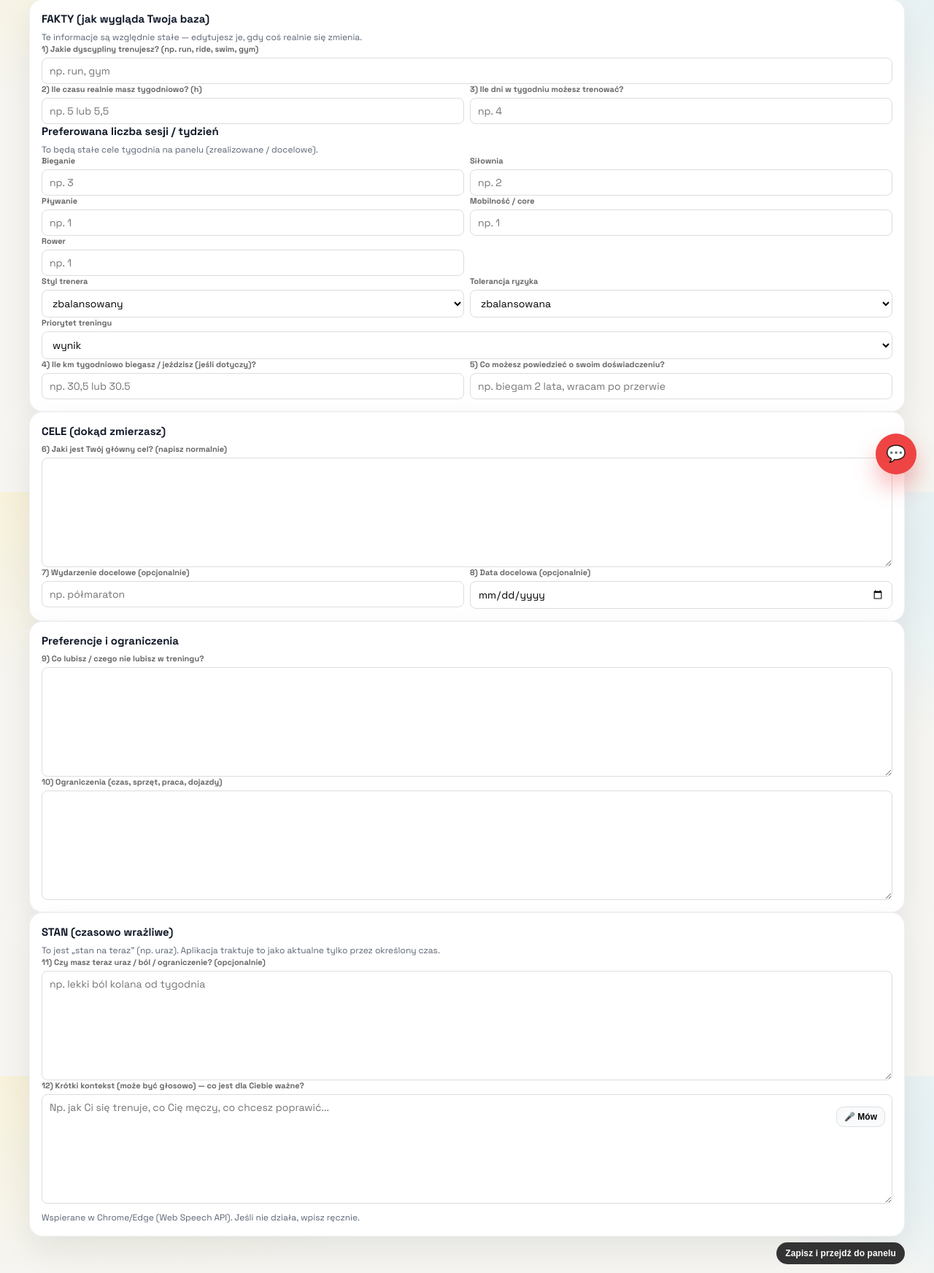
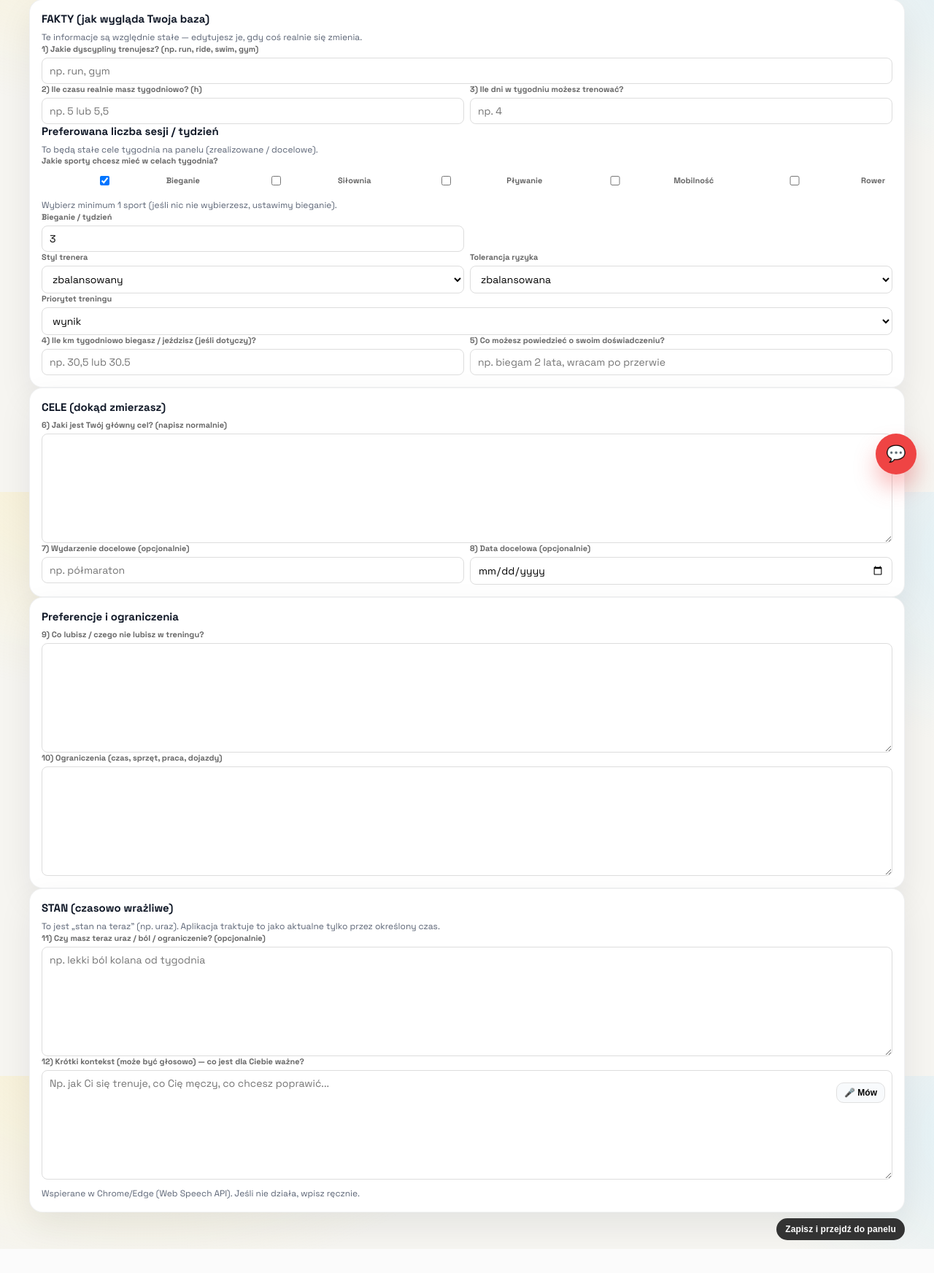
Before and after one commit to kub147/training-app, a Flask app: page /onboarding in a window 1280 px wide. Shown: the part 126-1870 px from the top of the page at 73% size. After the commit the page ends 1837 px from the top, so only its background shows below. Run offline with Flask 3, Linux system fonts and the light colour scheme; the visitor is signed in with stand-in values (Sample User, id 1); data comes from the database, SQL or seed files in the repository; some libraries are stand-ins or nearby versions.

Commit message:
traning options

```diff
--- a/app.py
+++ b/app.py
@@ -724,6 +724,7 @@ def ensure_schema() -> None:
             'weekly_distance_km': "weekly_distance_km REAL",
             'days_per_week': "days_per_week INTEGER",
             'weekly_goal_workouts': "weekly_goal_workouts INTEGER",
+            'weekly_focus_sports': "weekly_focus_sports TEXT",
             'weekly_run_sessions': "weekly_run_sessions INTEGER",
             'weekly_gym_sessions': "weekly_gym_sessions INTEGER",
             'weekly_swim_sessions': "weekly_swim_sessions INTEGER",
@@ -828,6 +829,16 @@ ACTIVITY_LABELS = {
         "other": "Other",
     },
 }
+
+TARGET_SPORT_FIELDS = {
+    "run": "weekly_run_sessions",
+    "gym": "weekly_gym_sessions",
+    "swim": "weekly_swim_sessions",
+    "mobility": "weekly_mobility_sessions",
+    "ride": "weekly_ride_sessions",
+}
+
+TARGET_SPORT_ORDER = ["run", "gym", "swim", "mobility", "ride"]
 
 WEEKDAYS_FULL = {
     "pl": ["poniedziałek", "wtorek", "środa", "czwartek", "piątek", "sobota", "niedziela"],
@@ -1278,14 +1289,7 @@ def compute_profile_defaults_from_history(user_id: int) -> None:
     if profile.weekly_goal_workouts is None and avg_count > 0:
         profile.weekly_goal_workouts = max(1, int(round(avg_count)))
         changed = True
-    bucket_field_map = {
-        "run": "weekly_run_sessions",
-        "gym": "weekly_gym_sessions",
-        "swim": "weekly_swim_sessions",
-        "mobility": "weekly_mobility_sessions",
-        "ride": "weekly_ride_sessions",
-    }
-    for bucket, field_name in bucket_field_map.items():
+    for bucket, field_name in TARGET_SPORT_FIELDS.items():
         if getattr(profile, field_name, None) is not None:
             continue
         bucket_total = bucket_counts.get(bucket, 0)
@@ -1294,6 +1298,11 @@ def compute_profile_defaults_from_history(user_id: int) -> None:
         avg_bucket_sessions = bucket_total / max(1, len(weeks))
         setattr(profile, field_name, max(1, int(round(avg_bucket_sessions))))
         changed = True
+    if not (profile.weekly_focus_sports or "").strip():
+        inferred_focus = [k for k in TARGET_SPORT_ORDER if bucket_counts.get(k, 0) > 0]
+        if inferred_focus:
+            profile.weekly_focus_sports = ",".join(inferred_focus)
+            changed = True
 
     if changed:
         _sync_legacy_weekly_goal(profile)
@@ -1662,17 +1671,52 @@ def _target_bucket_label(bucket: str) -> str:
     return labels.get(bucket, bucket)
 
 
+def _normalize_focus_sports(raw_values: list[str] | tuple[str, ...] | None) -> list[str]:
+    if not raw_values:
+        return ["run"]
+
+    out = []
+    seen = set()
+    for raw in raw_values:
+        if raw is None:
+            continue
+        parts = str(raw).split(",")
+        for part in parts:
+            key = part.strip().lower()
+            if key not in TARGET_SPORT_FIELDS:
+                continue
+            if key in seen:
+                continue
+            out.append(key)
+            seen.add(key)
+    return out or ["run"]
+
+
+def _get_focus_sports(profile_obj: UserProfile | None, weekly_targets: dict[str, int] | None = None) -> list[str]:
+    if weekly_targets is None:
+        weekly_targets = _get_weekly_session_targets(profile_obj)
+
+    if profile_obj and getattr(profile_obj, "weekly_focus_sports", None):
+        selected = _normalize_focus_sports([profile_obj.weekly_focus_sports])
+        if selected:
+            return selected
+
+    inferred = [k for k in TARGET_SPORT_ORDER if int(weekly_targets.get(k, 0) or 0) > 0]
+    if inferred:
+        return inferred
+    return ["run"]
+
+
+def _build_weekly_target_form_context(profile_obj: UserProfile | None) -> tuple[list[str], dict[str, int]]:
+    targets = _get_weekly_session_targets(profile_obj)
+    focus_sports = _get_focus_sports(profile_obj, targets)
+    return focus_sports, targets
+
+
 def _get_weekly_session_targets(profile_obj: UserProfile | None) -> dict[str, int]:
-    fields = {
-        "run": "weekly_run_sessions",
-        "gym": "weekly_gym_sessions",
-        "swim": "weekly_swim_sessions",
-        "mobility": "weekly_mobility_sessions",
-        "ride": "weekly_ride_sessions",
-    }
-    targets = {k: 0 for k in fields}
+    targets = {k: 0 for k in TARGET_SPORT_FIELDS}
     if profile_obj:
-        for key, field in fields.items():
+        for key, field in TARGET_SPORT_FIELDS.items():
             val = getattr(profile_obj, field, None)
             try:
                 targets[key] = max(0, int(val or 0))
@@ -1708,7 +1752,7 @@ def _count_week_sessions_by_target(user_id: int, week_start: date, week_end: dat
         end=datetime.combine(week_end + timedelta(days=1), datetime.min.time()),
         order_asc=True,
     )
-    out = {"run": 0, "gym": 0, "swim": 0, "mobility": 0, "ride": 0}
+    out = {k: 0 for k in TARGET_SPORT_ORDER}
     for a in acts:
         b = normalize_activity_bucket(a.activity_type, a.notes)
         if b in out:
@@ -1771,10 +1815,11 @@ def build_goal_progress(user_id: int, profile_obj: UserProfile | None, range_day
         projected_4w = target_weekly
 
     weekly_targets = _get_weekly_session_targets(profile_obj)
-    weekly_goal = max(1, sum(weekly_targets.values()))
+    focus_sports = _get_focus_sports(profile_obj, weekly_targets)
+    weekly_goal = max(1, sum(int(weekly_targets.get(k, 0) or 0) for k in focus_sports))
     week_start = today - timedelta(days=today.weekday())
     done_targets = _count_week_sessions_by_target(user_id=user_id, week_start=week_start, week_end=today)
-    workouts_done = sum(done_targets.values())
+    workouts_done = sum(int(done_targets.get(k, 0) or 0) for k in focus_sports)
     completion_pct = int(round(min(100.0, (workouts_done / max(1, weekly_goal)) * 100.0)))
 
     if days_left <= 0:
@@ -1814,6 +1859,7 @@ def build_goal_progress(user_id: int, profile_obj: UserProfile | None, range_day
         "workouts_done_this_week": workouts_done,
         "weekly_targets": weekly_targets,
         "weekly_done_targets": done_targets,
+        "focus_sports": focus_sports,
         "updated_on": today.isoformat(),
     }
 
@@ -1864,15 +1910,10 @@ def get_profile_and_state_context(user: User) -> str:
         if profile.weekly_goal_workouts is not None:
             facts.append(f"Cel treningów/tydz.: {profile.weekly_goal_workouts}")
         weekly_targets = _get_weekly_session_targets(profile)
-        if any(weekly_targets.values()):
-            facts.append(
-                "Preferowana częstotliwość/tydz.: "
-                f"run {weekly_targets.get('run', 0)}, "
-                f"gym {weekly_targets.get('gym', 0)}, "
-                f"swim {weekly_targets.get('swim', 0)}, "
-                f"mobility {weekly_targets.get('mobility', 0)}, "
-                f"ride {weekly_targets.get('ride', 0)}"
-            )
+        focus_sports = _get_focus_sports(profile, weekly_targets)
+        if focus_sports:
+            freq_parts = [f"{sport} {weekly_targets.get(sport, 0)}" for sport in focus_sports]
+            facts.append("Preferowana częstotliwość/tydz.: " + ", ".join(freq_parts))
         if profile.experience_text:
             facts.append(f"Doświadczenie: {profile.experience_text}")
         lines.append("FACTS: " + (" | ".join(facts) if facts else "brak"))
@@ -2127,6 +2168,7 @@ def register():
         password = request.form.get("password") or ""
         first_name = (request.form.get("first_name") or "").strip()
         last_name = (request.form.get("last_name") or "").strip()
+        selected_sports = _normalize_focus_sports(request.form.getlist("weekly_focus_sports"))
 
         zip_file = request.files.get("strava_zip")
 
@@ -2148,7 +2190,16 @@ def register():
         db.session.add(user)
         db.session.commit()
 
-        profile = UserProfile(user_id=user.id)
+        profile = UserProfile(
+            user_id=user.id,
+            weekly_focus_sports=",".join(selected_sports),
+            primary_sports=",".join(selected_sports),
+        )
+        for sport in selected_sports:
+            field_name = TARGET_SPORT_FIELDS.get(sport)
+            if field_name:
+                setattr(profile, field_name, 1)
+        _sync_legacy_weekly_goal(profile)
         db.session.add(profile)
         db.session.commit()
 
@@ -2184,7 +2235,11 @@ def register():
 
         return redirect(url_for("index"))
 
-    return render_template("register.html")
+    return render_template(
+        "register.html",
+        target_sport_keys=TARGET_SPORT_ORDER,
+        focus_sports=["run", "gym"],
+    )
 
 
 @app.route("/login", methods=["GET", "POST"])
@@ -2313,11 +2368,13 @@ def onboarding():
         profile.weekly_time_hours = _to_float(request.form.get("weekly_time_hours"))
         profile.weekly_distance_km = _to_float(request.form.get("weekly_distance_km"))
         profile.days_per_week = _to_int(request.form.get("days_per_week"))
-        profile.weekly_run_sessions = _to_int(request.form.get("weekly_run_sessions"))
-        profile.weekly_gym_sessions = _to_int(request.form.get("weekly_gym_sessions"))
-        profile.weekly_swim_sessions = _to_int(request.form.get("weekly_swim_sessions"))
-        profile.weekly_mobility_sessions = _to_int(request.form.get("weekly_mobility_sessions"))
-        profile.weekly_ride_sessions = _to_int(request.form.get("weekly_ride_sessions"))
+        selected_sports = _normalize_focus_sports(request.form.getlist("weekly_focus_sports"))
+        profile.weekly_focus_sports = ",".join(selected_sports)
+        for sport, field_name in TARGET_SPORT_FIELDS.items():
+            if sport in selected_sports:
+                setattr(profile, field_name, _to_int(request.form.get(field_name)) or 0)
+            else:
+                setattr(profile, field_name, 0)
         profile.coach_style = _clip(request.form.get("coach_style"), 40)
         profile.risk_tolerance = _clip(request.form.get("risk_tolerance"), 40)
         profile.training_priority = _clip(request.form.get("training_priority"), 40)
@@ -2362,7 +2419,15 @@ def onboarding():
         flash(tr("Dzięki! Profil zapisany. Możesz korzystać z dashboardu.", "Thanks! Profile saved. You can now use the dashboard."))
         return redirect(url_for("index"))
 
-    return render_template("onboarding.html", profile=profile)
+    focus_sports, target_values = _build_weekly_target_form_context(profile)
+    return render_template(
+        "onboarding.html",
+        profile=profile,
+        target_sport_keys=TARGET_SPORT_ORDER,
+        target_sport_fields=TARGET_SPORT_FIELDS,
+        focus_sports=focus_sports,
+        target_values=target_values,
+    )
 
 
 @app.route("/profile", methods=["GET", "POST"])
@@ -2421,11 +2486,13 @@ def profile():
             profile_obj.weekly_time_hours = _to_float(request.form.get("weekly_time_hours"))
             profile_obj.weekly_distance_km = _to_float(request.form.get("weekly_distance_km"))
             profile_obj.days_per_week = _to_int(request.form.get("days_per_week"))
-            profile_obj.weekly_run_sessions = _to_int(request.form.get("weekly_run_sessions"))
-            profile_obj.weekly_gym_sessions = _to_int(request.form.get("weekly_gym_sessions"))
-            profile_obj.weekly_swim_sessions = _to_int(request.form.get("weekly_swim_sessions"))
-            profile_obj.weekly_mobility_sessions = _to_int(request.form.get("weekly_mobility_sessions"))
-            profile_obj.weekly_ride_sessions = _to_int(request.form.get("weekly_ride_sessions"))
+            selected_sports = _normalize_focus_sports(request.form.getlist("weekly_focus_sports"))
+            profile_obj.weekly_focus_sports = ",".join(selected_sports)
+            for sport, field_name in TARGET_SPORT_FIELDS.items():
+                if sport in selected_sports:
+                    setattr(profile_obj, field_name, _to_int(request.form.get(field_name)) or 0)
+                else:
+                    setattr(profile_obj, field_name, 0)
             profile_obj.coach_style = _clip(request.form.get("coach_style"), 40)
             profile_obj.risk_tolerance = _clip(request.form.get("risk_tolerance"), 40)
             profile_obj.training_priority = _clip(request.form.get("training_priority"), 40)
@@ -2463,7 +2530,16 @@ def profile():
         return redirect(url_for("profile"))
 
     try:
-        return render_template("profile.html", profile=profile_obj, current_injury_text=get_current_injury_text(current_user.id))
+        focus_sports, target_values = _build_weekly_target_form_context(profile_obj)
+        return render_template(
+            "profile.html",
+            profile=profile_obj,
+            current_injury_text=get_current_injury_text(current_user.id),
+            target_sport_keys=TARGET_SPORT_ORDER,
+            target_sport_fields=TARGET_SPORT_FIELDS,
+            focus_sports=focus_sports,
+            target_values=target_values,
+        )
     except Exception as e:
         app.logger.exception("Profile render failed for user %s: %s", current_user.id, e)
         return (
@@ -2748,18 +2824,18 @@ def index():
         week_start=week_start,
         week_end=today,
     )
+    focus_sports = _get_focus_sports(profile_obj, weekly_targets)
 
     weekly_goal_items = []
-    ordered_buckets = ["run", "gym", "swim", "mobility", "ride"]
-    for bucket in ordered_buckets:
+    for bucket in focus_sports:
         target_val = int(weekly_targets.get(bucket, 0) or 0)
         if target_val <= 0:
             continue
         done_val = int(weekly_done.get(bucket, 0) or 0)
         weekly_goal_items.append(f"{_target_bucket_label(bucket)}: {done_val}/{target_val}")
 
-    done_total = sum(int(v or 0) for v in weekly_done.values())
-    weekly_goal_target = max(1, sum(int(v or 0) for v in weekly_targets.values()))
+    done_total = sum(int(weekly_done.get(k, 0) or 0) for k in focus_sports)
+    weekly_goal_target = max(1, sum(int(weekly_targets.get(k, 0) or 0) for k in focus_sports))
     completion_pct = int(round(min(100.0, (done_total / max(1, weekly_goal_target)) * 100.0)))
     days_left = (week_end - today).days
 
@@ -2953,15 +3029,17 @@ def generate_forecast():
         week_start=week_start,
         week_end=today_dt,
     )
+    focus_sports = _get_focus_sports(profile_obj, weekly_targets)
     weekly_remaining = {
         k: max(0, int(weekly_targets.get(k, 0) or 0) - int(weekly_done.get(k, 0) or 0))
-        for k in weekly_targets
+        for k in focus_sports
     }
     weekly_target_context = {
         "week_start": week_start.isoformat(),
         "today": today_dt.isoformat(),
-        "targets": weekly_targets,
-        "done_until_today": weekly_done,
+        "selected_sports": focus_sports,
+        "targets": {k: int(weekly_targets.get(k, 0) or 0) for k in focus_sports},
+        "done_until_today": {k: int(weekly_done.get(k, 0) or 0) for k in focus_sports},
         "remaining_to_fill": weekly_remaining,
     }
 
--- a/models.py
+++ b/models.py
@@ -46,6 +46,7 @@ class UserProfile(db.Model):
     weekly_distance_km = db.Column(db.Float)          # declared distance per week
     days_per_week = db.Column(db.Integer)             # training days per week
     weekly_goal_workouts = db.Column(db.Integer)      # target workouts per week (for metrics goal)
+    weekly_focus_sports = db.Column(db.String(200))   # comma-separated keys for weekly goals UI
     weekly_run_sessions = db.Column(db.Integer)       # preferred run sessions/week
     weekly_gym_sessions = db.Column(db.Integer)       # preferred strength sessions/week
     weekly_swim_sessions = db.Column(db.Integer)      # preferred swim sessions/week
--- a/static/css/main.css
+++ b/static/css/main.css
@@ -738,6 +738,29 @@ h1 {
     font-size: 11px;
     color: #666;
     font-weight: 800;
+}
+
+.sport-pick-grid {
+    display: grid;
+    grid-template-columns: repeat(auto-fit, minmax(120px, 1fr));
+    gap: 8px;
+}
+
+.sport-pick-item {
+    display: flex;
+    align-items: center;
+    gap: 8px;
+    padding: 8px 10px;
+    border: 1px solid var(--line);
+    border-radius: 12px;
+    background: var(--card);
+    color: var(--text);
+    font-size: 13px;
+    font-weight: 700;
+}
+
+.sport-pick-item input[type="checkbox"] {
+    margin: 0;
 }
 
 .field-spaced {
--- a/templates/onboarding.html
+++ b/templates/onboarding.html
@@ -58,31 +58,25 @@
 
             <div class="section-title">{{ tx('Preferowana liczba sesji / tydzień','Preferred sessions / week') }}</div>
             <div class="help-text">{{ tx('To będą stałe cele tygodnia na panelu (zrealizowane / docelowe).','These become stable weekly goals on the dashboard (done / target).') }}</div>
-            <div class="form-row">
-                <div class="field">
-                    <label>{{ tx('Bieganie','Running') }}</label>
-                    <input type="number" min="0" max="14" name="weekly_run_sessions" value="{{ profile.weekly_run_sessions if profile.weekly_run_sessions is not none else '' }}" placeholder="{{ tx('np. 3','e.g. 3') }}">
+            <div class="field">
+                <label>{{ tx('Jakie sporty chcesz mieć w celach tygodnia?','Which sports do you want in weekly goals?') }}</label>
+                <div class="sport-pick-grid">
+                    {% for sport in target_sport_keys %}
+                        <label class="sport-pick-item">
+                            <input type="checkbox" name="weekly_focus_sports" value="{{ sport }}" {% if sport in focus_sports %}checked{% endif %}>
+                            <span>{{ activity_label(sport) }}</span>
+                        </label>
+                    {% endfor %}
                 </div>
-                <div class="field">
-                    <label>{{ tx('Siłownia','Gym') }}</label>
-                    <input type="number" min="0" max="14" name="weekly_gym_sessions" value="{{ profile.weekly_gym_sessions if profile.weekly_gym_sessions is not none else '' }}" placeholder="{{ tx('np. 2','e.g. 2') }}">
-                </div>
+                <div class="help-text">{{ tx('Wybierz minimum 1 sport (jeśli nic nie wybierzesz, ustawimy bieganie).','Pick at least 1 sport (if empty, running will be selected).') }}</div>
             </div>
             <div class="form-row">
-                <div class="field">
-                    <label>{{ tx('Pływanie','Swimming') }}</label>
-                    <input type="number" min="0" max="14" name="weekly_swim_sessions" value="{{ profile.weekly_swim_sessions if profile.weekly_swim_sessions is not none else '' }}" placeholder="{{ tx('np. 1','e.g. 1') }}">
-                </div>
-                <div class="field">
-                    <label>{{ tx('Mobilność / core','Mobility / core') }}</label>
-                    <input type="number" min="0" max="14" name="weekly_mobility_sessions" value="{{ profile.weekly_mobility_sessions if profile.weekly_mobility_sessions is not none else '' }}" placeholder="{{ tx('np. 1','e.g. 1') }}">
-                </div>
-            </div>
-            <div class="form-row">
-                <div class="field">
-                    <label>{{ tx('Rower','Cycling') }}</label>
-                    <input type="number" min="0" max="14" name="weekly_ride_sessions" value="{{ profile.weekly_ride_sessions if profile.weekly_ride_sessions is not none else '' }}" placeholder="{{ tx('np. 1','e.g. 1') }}">
-                </div>
+                {% for sport in target_sport_keys %}
+                    <div class="field weekly-target-field {% if sport not in focus_sports %}is-hidden{% endif %}" data-sport-field="{{ sport }}">
+                        <label>{{ activity_label(sport) }} / {{ tx('tydzień','week') }}</label>
+                        <input type="number" min="0" max="14" name="{{ target_sport_fields[sport] }}" value="{{ target_values.get(sport, '') }}" placeholder="{{ tx('np. 2','e.g. 2') }}">
+                    </div>
+                {% endfor %}
             </div>
 
             <div class="form-row">
@@ -234,6 +228,28 @@
     });
   });
 })();
+
+(function(){
+  const boxes = Array.from(document.querySelectorAll('input[name="weekly_focus_sports"]'));
+  const fields = Array.from(document.querySelectorAll('.weekly-target-field'));
+  if(!boxes.length || !fields.length) return;
+
+  const sync = () => {
+    const selected = new Set(boxes.filter(b => b.checked).map(b => b.value));
+    fields.forEach(el => {
+      const sport = el.getAttribute('data-sport-field');
+      const active = selected.has(sport);
+      el.classList.toggle('is-hidden', !active);
+      const input = el.querySelector('input');
+      if(input && !active){
+        input.value = '0';
+      }
+    });
+  };
+
+  boxes.forEach(box => box.addEventListener('change', sync));
+  sync();
+})();
 </script>
 
 {% include "_chat_widget.html" %}
```
Also changed, not shown: templates/metrics.html (+8 -8 lines), templates/profile.html (+39 -21 lines), templates/register.html (+13 -0 lines).
